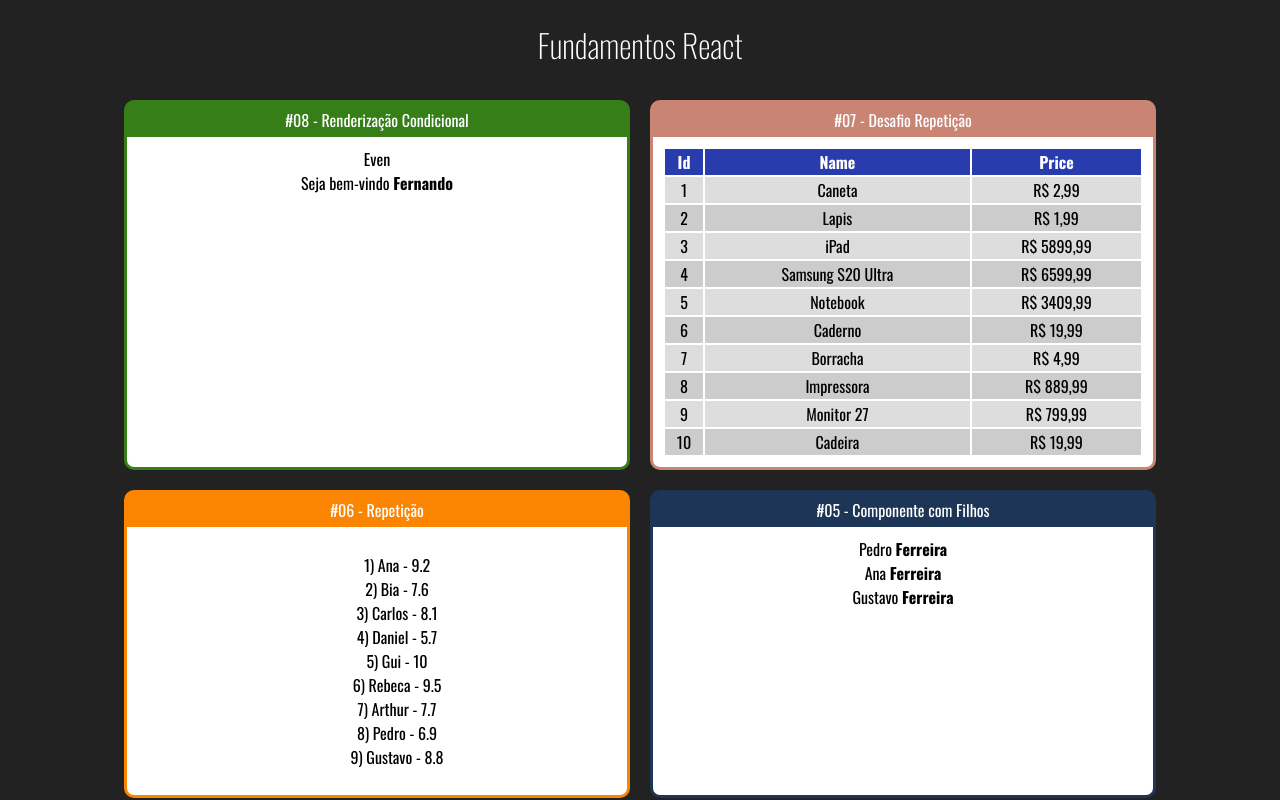
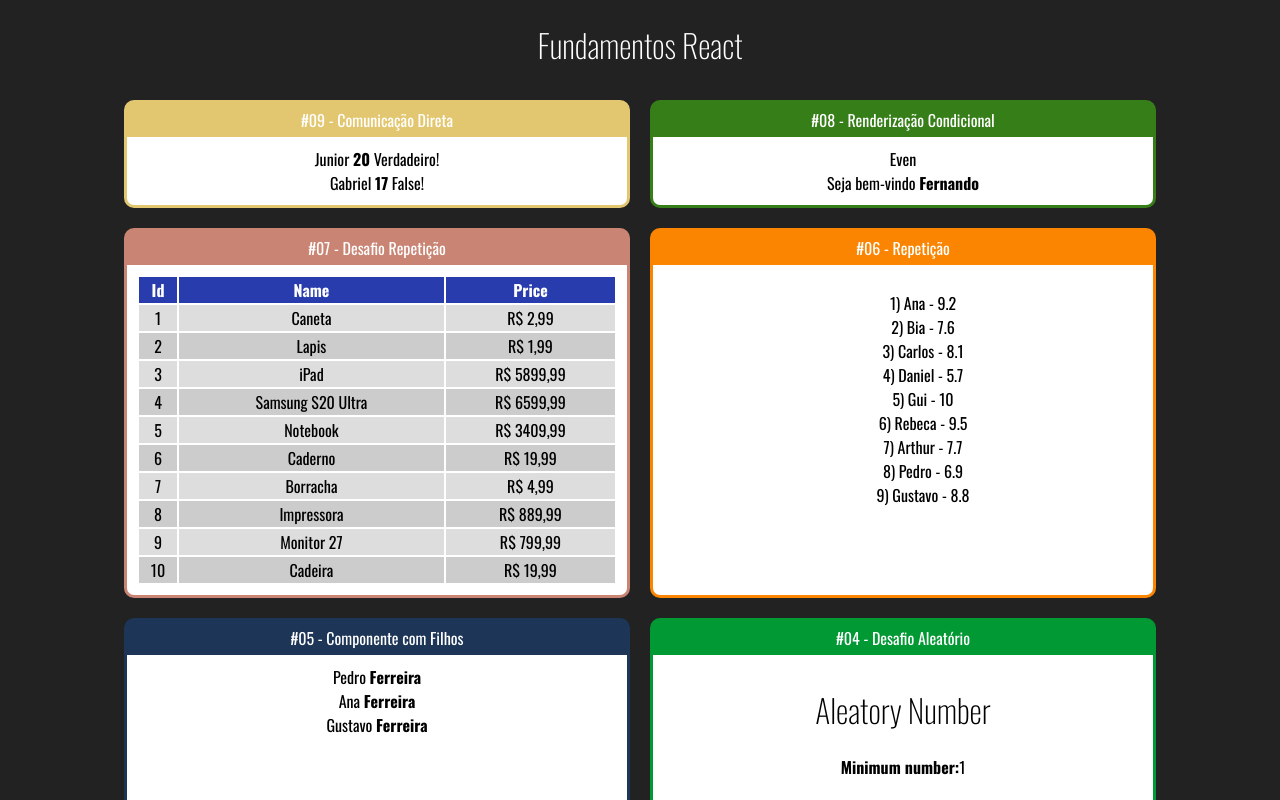
Before and after one commit to rafaelledo/fundamentos-react, a React (Create React App) app: page / in a window 1280 px wide. Shown: the top 800 px of the page. Built offline with nearby package versions, Linux system fonts and the light colour scheme.

Commit message:
10th commit

```diff
--- a/src/App.jsx
+++ b/src/App.jsx
@@ -1,6 +1,7 @@
 import React from 'react'
 import App from './App.css'
 
+import ParentDirect from './components/communication/ParentDirect'
 import UserInfo from './components/conditional/UserInfo'
 import EvenOrOdd from './components/conditional/EvenOrOdd'
 import ProductsTable from './components/repetition/ProductsTable'
@@ -18,6 +19,10 @@ export default props => (
     <h1>Fundamentos React</h1>
 
     <div className="Cards">
+      <Card titulo="#09 - Comunicação Direta" color="#E3C770">
+        <ParentDirect></ParentDirect>
+      </Card>
+
       <Card titulo="#08 - Renderização Condicional" color="#367E18">
         <EvenOrOdd number="2"></EvenOrOdd>
         <UserInfo user={{name: 'Fernando'}}></UserInfo>
--- /dev/null
+++ b/src/components/communication/ChildDirect.jsx
@@ -0,0 +1,11 @@
+import React from "react";
+
+export default props => {
+  return (
+    <div>
+      <span>{props.name} </span>
+      <span><strong>{props.age}</strong> </span>
+      <span>{props.nerd ? 'Verdadeiro' : 'False'}!</span>
+    </div>
+  )
+}
--- /dev/null
+++ b/src/components/communication/ParentDirect.jsx
@@ -0,0 +1,11 @@
+import React from "react";
+import ChildDirect from "./ChildDirect";
+
+export default props => {
+  return (
+    <div>
+      <ChildDirect name="Junior" age={20} nerd={true} />
+      <ChildDirect name="Gabriel" age={17} nerd={false} />
+    </div>
+  )
+}
```
Also changed, not shown: src/components/conditional/UserInfo.jsx (+0 -8 lines).
